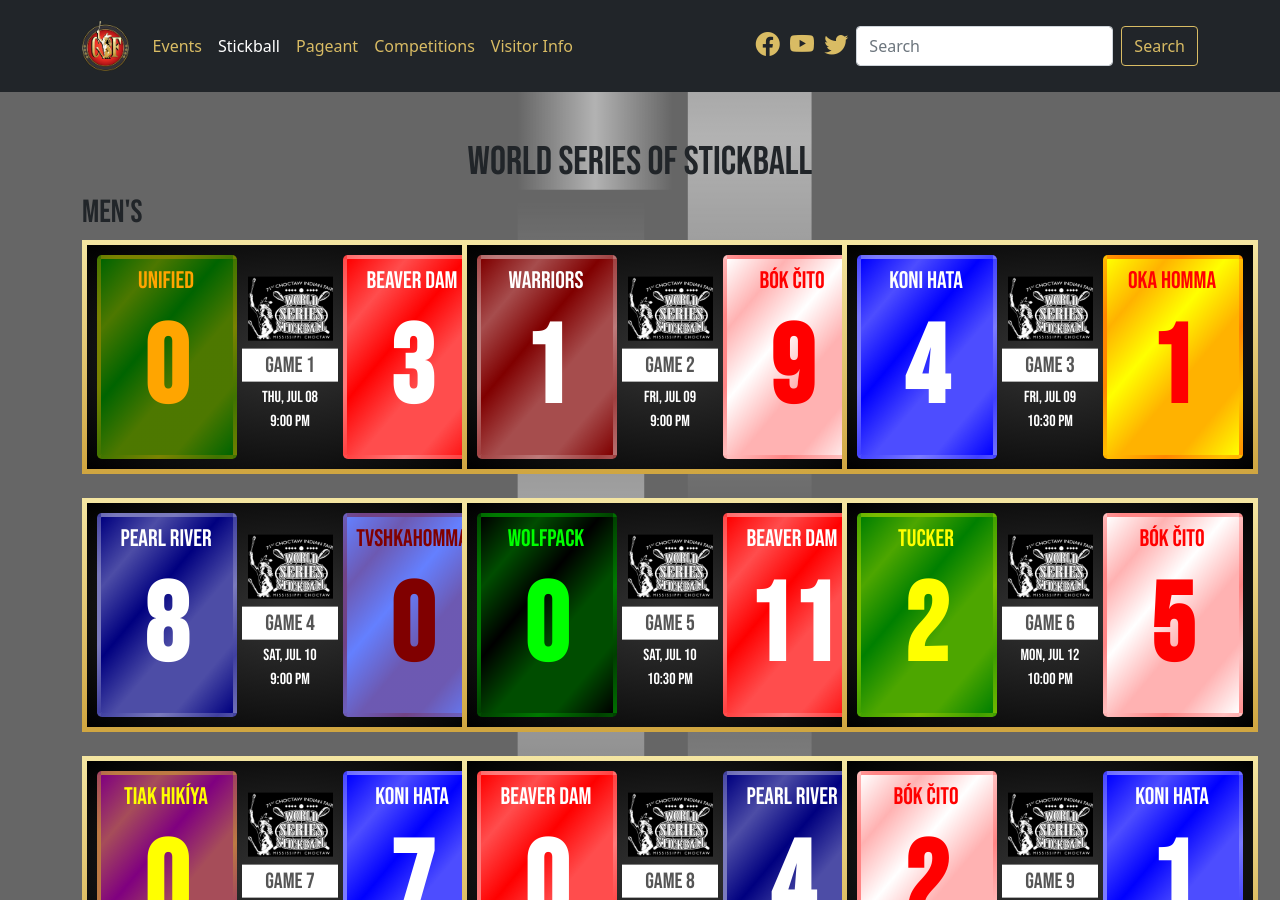
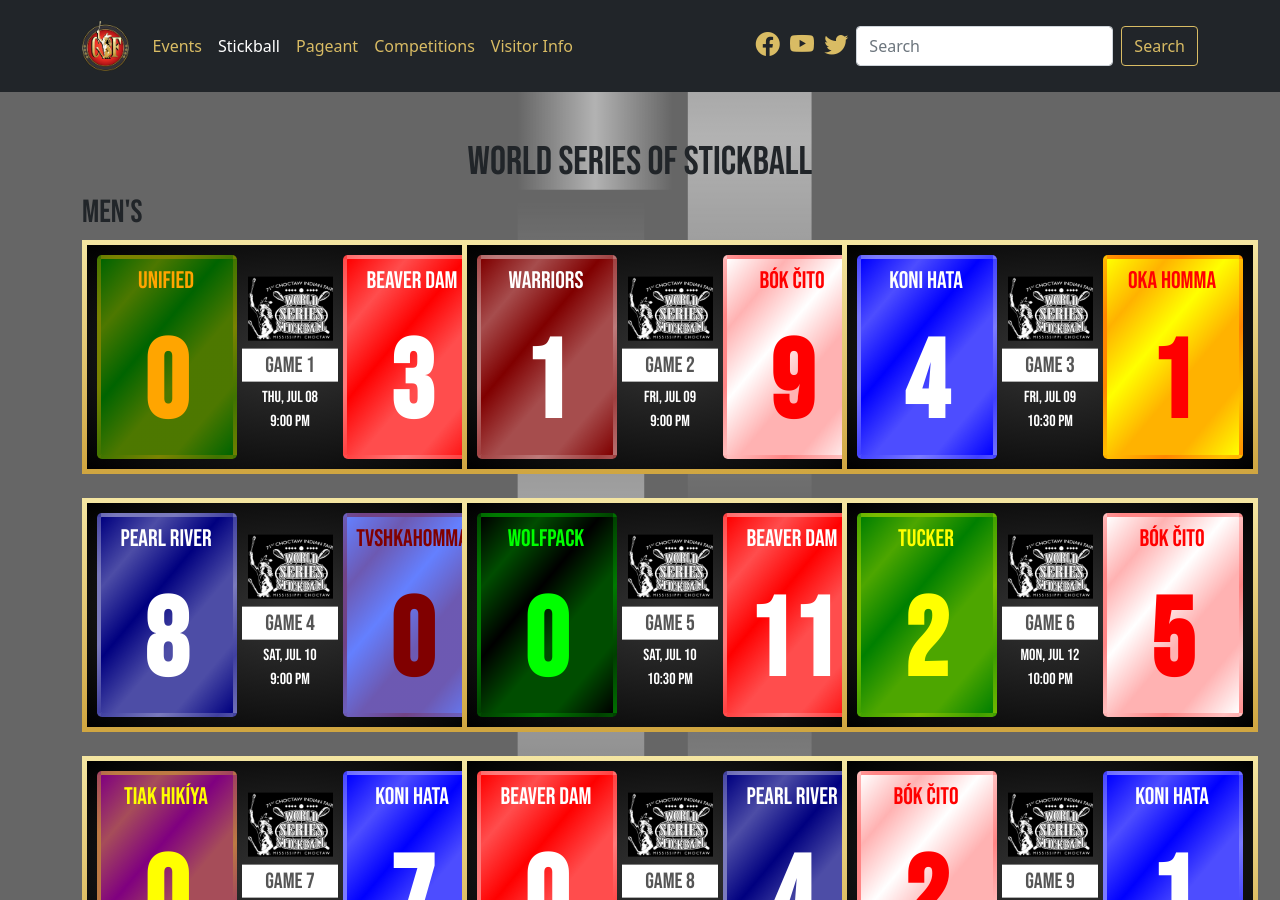
Before and after one commit to smattera/smattera.github.io, a Jekyll site: the page built from stickball/index.md, in a window 1280 px wide and 900 px high. Built offline with Jekyll 4.4.1, drawn with Linux system fonts in a browser that asks for light colours; nearby versions of some CDN libraries.

Commit message:
Update game.html

```diff
--- a/_includes/game.html
+++ b/_includes/game.html
@@ -4,7 +4,7 @@
     <div class="position-absolute top-50 start-0 translate-middle-y rounded-3" style="width: 140px; height: 204px; background: linear-gradient(130deg, rgba({{ include.t1c2 }}, 0), rgba({{ include.t1c2 }}, 0.3), rgba({{ include.t1c2 }}, 0), rgba({{ include.t1c2 }}, 0.3), rgba({{ include.t1c2 }}, 0.3), rgba({{ include.t1c2 }}, 0)), rgba({{ include.t1c }}, 1); color: rgba({{ include.t1c2 }},1); margin-left: 10px; border: 4px solid rgba({{ include.t1c2 }}, 0.25);">
       <div class="position-relative fw-bold" style="width:130px;height:194px;">
         <p class="h4 pt-2">{{ include.t1 }}</p>
-        <p class="mb-0 position-absolute bottom-0 start-50 translate-middle-x" style="font-size: 110px;">{{ include.t1s }}</p>
+        <p class="position-absolute bottom-0 start-50 translate-middle-x" style="font-size: 110px; margin-bottom: -15px;">{{ include.t1s }}</p>
       </div>
     </div>
     <div class="position-absolute top-50 start-50 translate-middle" style="width: 96px;">
@@ -17,7 +17,7 @@
     <div class="position-absolute top-50 end-0 translate-middle-y rounded-3" style="width: 140px; height: 204px; background: linear-gradient(130deg, rgba({{ include.t2c2 }}, 0), rgba({{ include.t2c2 }}, 0.3), rgba({{ include.t2c2 }}, 0), rgba({{ include.t2c2 }}, 0.3), rgba({{ include.t2c2 }}, 0.3), rgba({{ include.t2c2 }}, 0)), rgba({{ include.t2c }}, 1.0); white; color: rgba({{ include.t2c2 }},1);margin-right: 10px; border: 4px solid rgba({{ include.t2c2 }}, 0.25);">
       <div class="position-relative fw-bold" style="width:130px;height:194px;">
         <p class="h4 pt-2">{{ include.t2 }}</p>
-        <p class="mb-0 position-absolute bottom-0 start-50 translate-middle-x" style="font-size: 110px;">{{ include.t2s }}</p>
+        <p class="position-absolute bottom-0 start-50 translate-middle-x" style="font-size: 110px; margin-bottom: -15px;">{{ include.t2s }}</p>
       </div>
     </div>
   </div>
```
